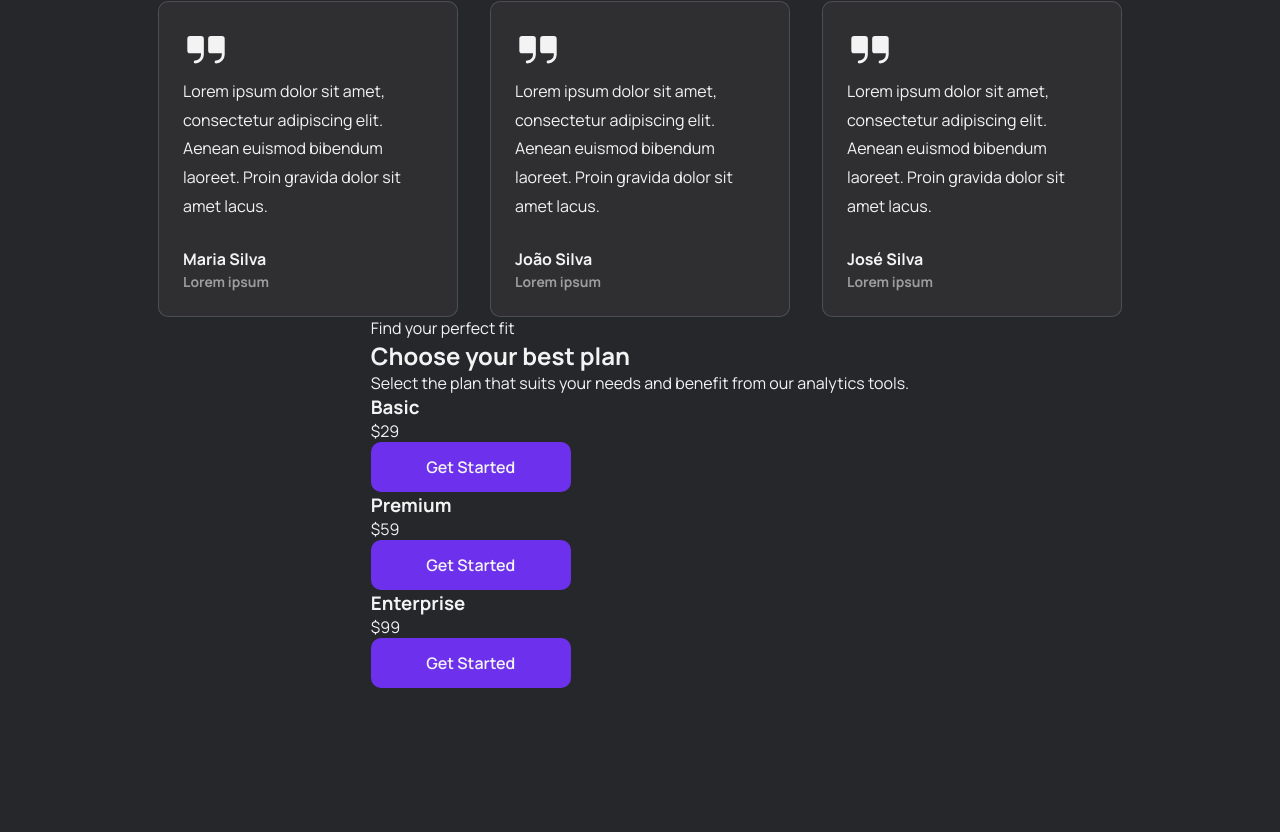
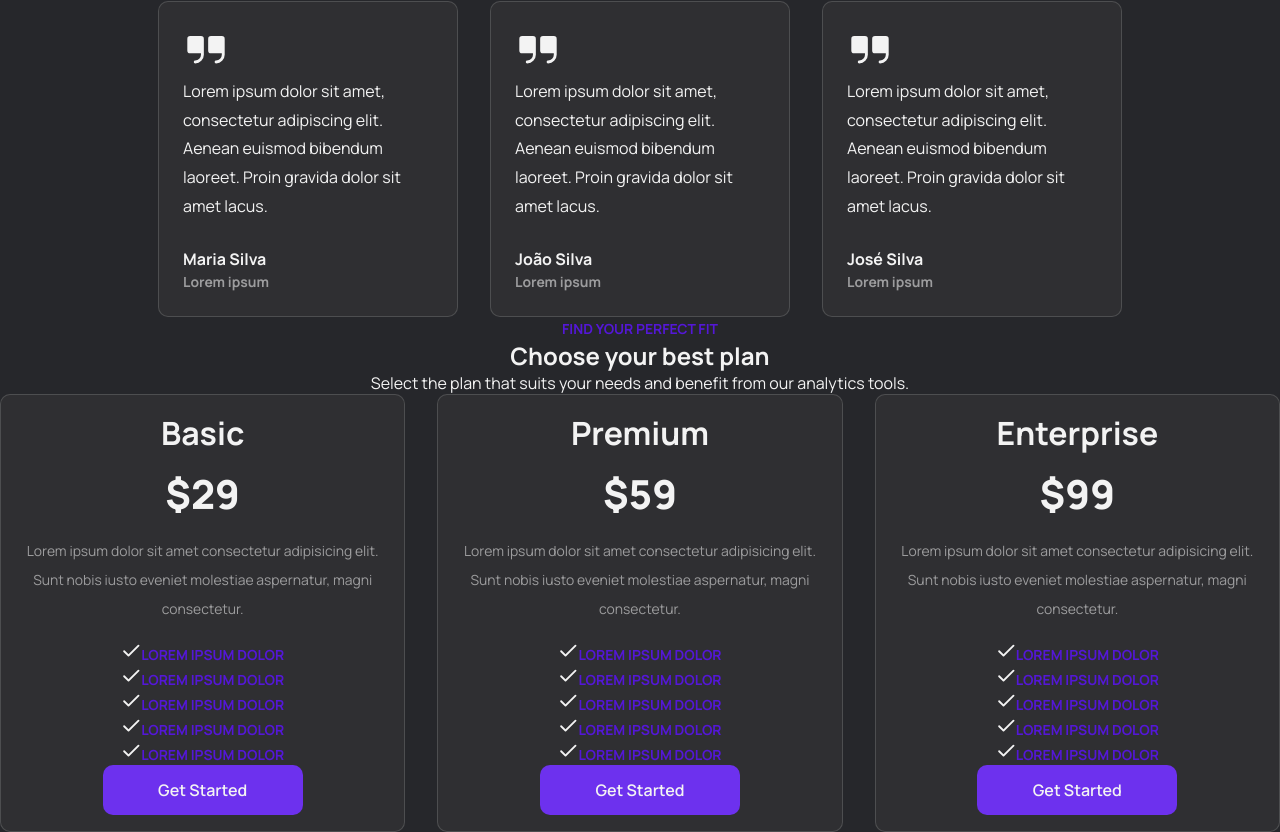
Before and after one commit to jonathafernandes/insight-cast, a React (Vite) app: page / in a window 1280 px wide. Shown: the part 3017-3849 px from the top of the page. Before the commit the page ends 3705 px from the top, so only its background shows below. Built offline with nearby package versions, Linux system fonts and the light colour scheme.

Commit message:
styles pricing card

```diff
--- a/src/components/pricing/Pricing.jsx
+++ b/src/components/pricing/Pricing.jsx
@@ -1,15 +1,29 @@
+import styles from '../sass/Pricing.module.sass';
+
 import { PricingCard } from "./PricingCard";
 
 export function Pricing() {
     return (
-        <div>
+        <div className={styles.content}>
             <span>Find your perfect fit</span>
             <h2>Choose your best plan</h2>
             <p>Select the plan that suits your needs and benefit from our analytics tools.</p>
-            <div>
-                <PricingCard plan="Basic" price="$29" />
-                <PricingCard plan="Premium" price="$59" />
-                <PricingCard plan="Enterprise" price="$99" />
+            <div className={styles.cards}>
+                <PricingCard
+                    plan="Basic"
+                    price="$29"
+                    description='Lorem ipsum dolor sit amet consectetur adipisicing elit. Sunt nobis iusto eveniet molestiae aspernatur, magni consectetur.'
+                />
+                <PricingCard
+                    plan="Premium"
+                    price="$59"
+                    description='Lorem ipsum dolor sit amet consectetur adipisicing elit. Sunt nobis iusto eveniet molestiae aspernatur, magni consectetur.'
+                />
+                <PricingCard
+                    plan="Enterprise"
+                    price="$99"
+                    description='Lorem ipsum dolor sit amet consectetur adipisicing elit. Sunt nobis iusto eveniet molestiae aspernatur, magni consectetur.'
+                />
             </div>
         </div>
     );
--- a/src/components/pricing/PricingCard.jsx
+++ b/src/components/pricing/PricingCard.jsx
@@ -3,12 +3,43 @@ import stylesButton from '../sass/PrimaryButton.module.sass';
 import PropTypes from 'prop-types';
 
 import { PrimaryButton } from '../primary-button/PrimaryButton';
+import { Check } from '@phosphor-icons/react';
 
-export function PricingCard({ plan, price }) {
+export function PricingCard({ plan, price, description}) {
     return (
         <div className={styles.card}>
-            <h3>{plan}</h3>
-            <p>{price}</p>
+            <h3 className={styles.plan}>{plan}</h3>
+            <span className={styles.price}>{price}</span>
+            <p className={styles.description}>{description}</p>
+            <ul>
+                <li>
+                    <Check size={20} weight="bold" />
+                    <span>
+                        Lorem ipsum dolor
+                    </span>
+                </li>
+                <li>
+                    <Check size={20} weight="bold" />
+                    <span>
+                        Lorem ipsum dolor
+                    </span>
+                </li>                <li>
+                    <Check size={20} weight="bold" />
+                    <span>
+                        Lorem ipsum dolor
+                    </span>
+                </li>                <li>
+                    <Check size={20} weight="bold" />
+                    <span>
+                        Lorem ipsum dolor
+                    </span>
+                </li>                <li>
+                    <Check size={20} weight="bold" />
+                    <span>
+                        Lorem ipsum dolor
+                    </span>
+                </li>
+            </ul>
             <PrimaryButton
                 className={stylesButton.buttonOne}
                 text='Get Started'
@@ -20,4 +51,5 @@ export function PricingCard({ plan, price }) {
 PricingCard.propTypes = {
     plan: PropTypes.string.isRequired,
     price: PropTypes.string.isRequired,
+    description: PropTypes.string.isRequired
 }
--- /dev/null
+++ b/src/components/sass/Pricing.module.sass
@@ -0,0 +1,15 @@
+@use 'variables'
+@use 'mixins'
+
+.content
+    text-align: center
+
+    span
+        color: variables.$primary-color
+        font-size: 0.87rem
+        font-weight: 700
+        text-transform: uppercase
+
+.cards
+    @include mixins.flex-container
+    gap: 2rem
--- a/src/components/sass/PricingCard.module.sass
+++ b/src/components/sass/PricingCard.module.sass
@@ -0,0 +1,26 @@
+@use 'variables'
+@use 'mixins'
+
+.card
+    background: variables.$bg-color
+    @include mixins.border-radius
+
+    padding: 1rem
+
+    .plan
+        color: variables.$text-color
+        font-size: 2rem
+        font-weight: 700
+        margin-bottom: 0.7rem
+
+    .price
+        color: variables.$text-color
+        font-size: 2.5rem
+        font-weight: 900
+
+    .description
+        color: variables.$secondary-text-color
+        font-size: 0.87rem
+        line-height: 1.8rem
+
+        margin: 1rem 0
```
